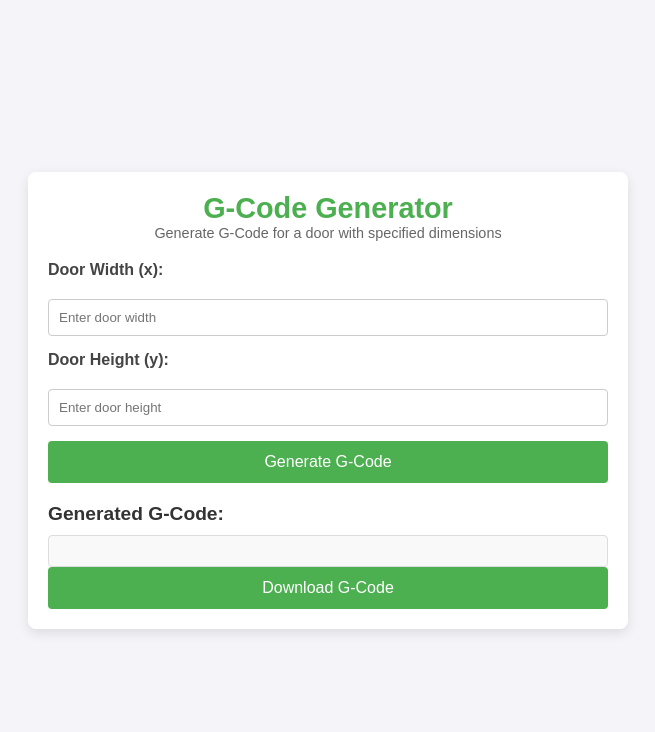
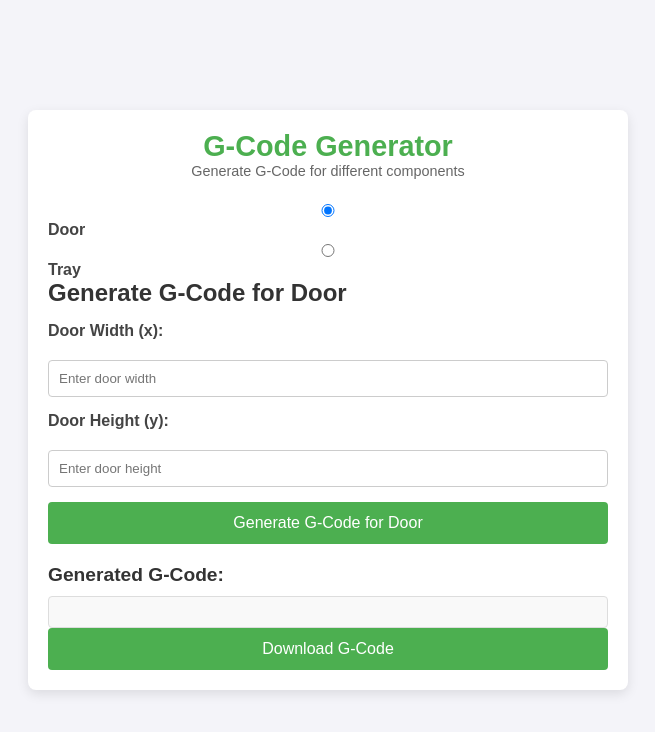
Before and after one commit to Manny-G-Code/G-code, a plain HTML site: page index.html in a window 1280 px wide. Shown: the whole page, without its empty margins (312-967 px from the left). Drawn offline with Linux system fonts and the light colour scheme.

Commit message:
Update index.html

```diff
--- a/index.html
+++ b/index.html
@@ -10,17 +10,40 @@
     <div class="container">
         <header>
             <h1>G-Code Generator</h1>
-            <p>Generate G-Code for a door with specified dimensions</p>
+            <p>Generate G-Code for different components</p>
         </header>
 
-        <section class="input-section">
-            <label for="width">Door Width (x):</label>
-            <input type="number" id="width" placeholder="Enter door width">
+        <section class="selection-section">
+            <label>
+                <input type="radio" name="component" value="door" checked onclick="showSection('door')"> Door
+            </label>
+            <label>
+                <input type="radio" name="component" value="tray" onclick="showSection('tray')"> Tray
+            </label>
+        </section>
 
-            <label for="height">Door Height (y):</label>
-            <input type="number" id="height" placeholder="Enter door height">
+        <!-- Door G-Code Section -->
+        <section id="door-section" class="input-section">
+            <h2>Generate G-Code for Door</h2>
+            <label for="door-width">Door Width (x):</label>
+            <input type="number" id="door-width" placeholder="Enter door width">
 
-            <button onclick="generateGCode()">Generate G-Code</button>
+            <label for="door-height">Door Height (y):</label>
+            <input type="number" id="door-height" placeholder="Enter door height">
+
+            <button onclick="generateGCode('door')">Generate G-Code for Door</button>
+        </section>
+
+        <!-- Tray G-Code Section -->
+        <section id="tray-section" class="input-section" style="display:none;">
+            <h2>Generate G-Code for Tray</h2>
+            <label for="tray-length">Tray Length (x):</label>
+            <input type="number" id="tray-length" placeholder="Enter tray length">
+
+            <label for="tray-width">Tray Width (y):</label>
+            <input type="number" id="tray-width" placeholder="Enter tray width">
+
+            <button onclick="generateGCode('tray')">Generate G-Code for Tray</button>
         </section>
 
         <section class="output-section">
```
